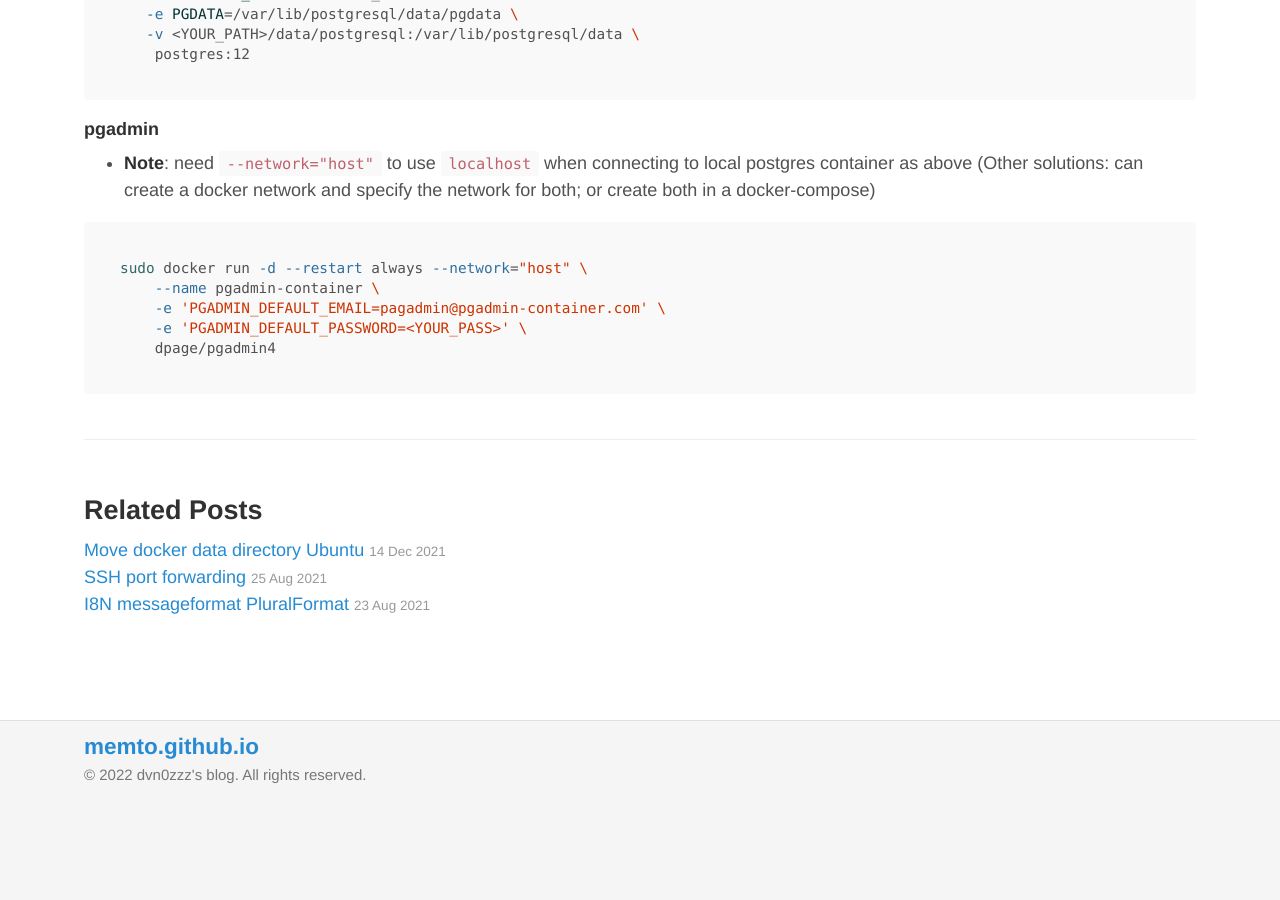
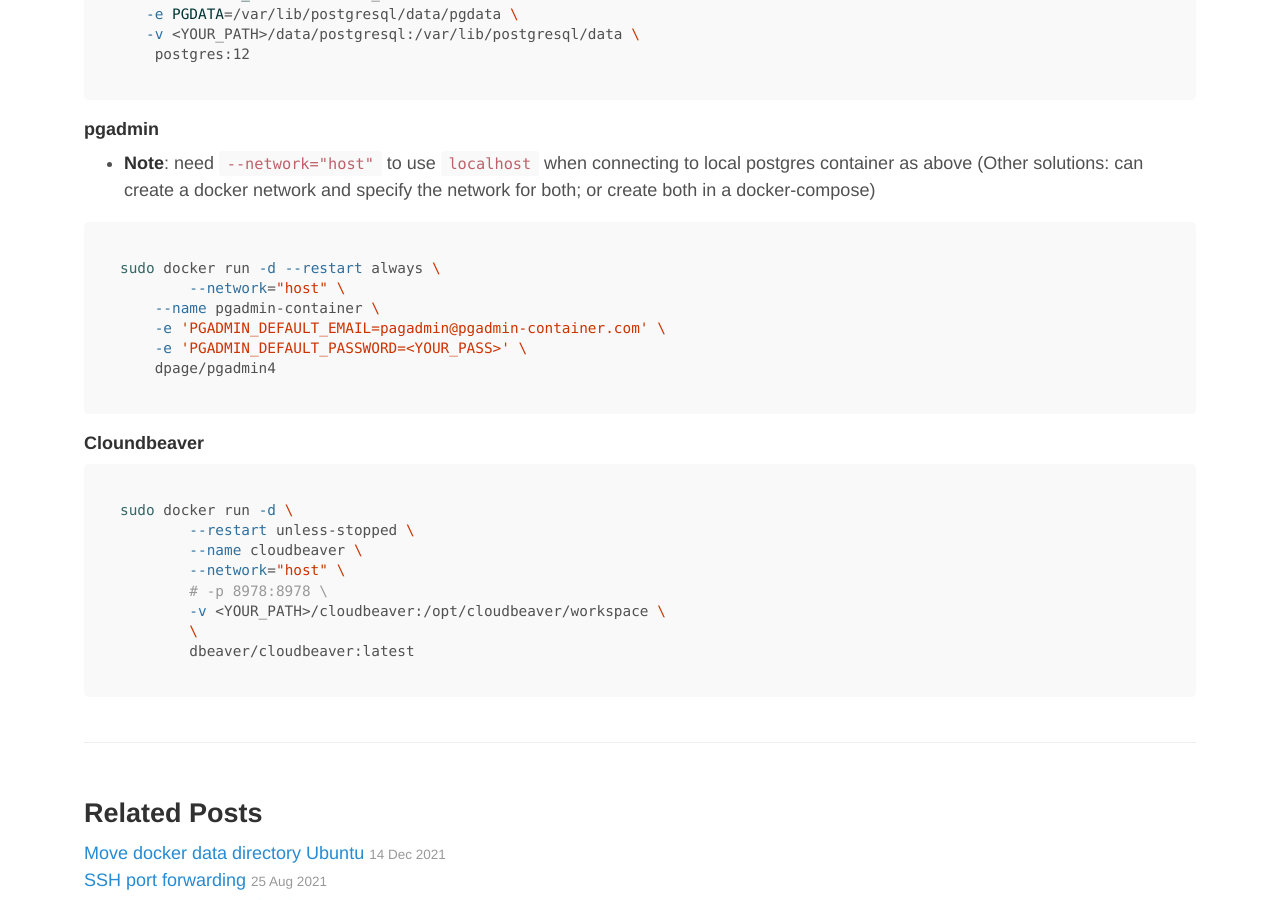
Before and after one commit to memto/memto.github.io, a Jekyll site: the page built from _posts/2022-01-12-some-docker-from-command-line.md, in a window 1280 px wide and 900 px high, scrolled down 395 px. Built offline with Jekyll 4.4.1, drawn with Linux system fonts in a browser that asks for light colours; nearby versions of some CDN libraries; comment, search, counter and statistics services are not loaded; before the commit the page ends 1195 px from its top, so only the background shows below that.

Commit message:
Update 2022-01-12-some-docker-from-command-line.md

````diff
--- a/_posts/2022-01-12-some-docker-from-command-line.md
+++ b/_posts/2022-01-12-some-docker-from-command-line.md
@@ -28,9 +28,23 @@ sudo docker run -d --restart always \
 - **Note**: need `--network="host"` to use `localhost` when connecting to local postgres container as above (Other solutions: can create a docker network and specify the network for both; or create both in a docker-compose)
 
 ```bash
-sudo docker run -d --restart always --network="host" \
+sudo docker run -d --restart always \
+	--network="host" \
     --name pgadmin-container \
     -e 'PGADMIN_DEFAULT_EMAIL=pagadmin@pgadmin-container.com' \
     -e 'PGADMIN_DEFAULT_PASSWORD=<YOUR_PASS>' \
     dpage/pgadmin4
 ```
+
+#### Cloundbeaver
+
+```bash
+sudo docker run -d \
+	--restart unless-stopped \
+	--name cloudbeaver \
+	--network="host" \
+	# -p 8978:8978 \
+	-v <YOUR_PATH>/cloudbeaver:/opt/cloudbeaver/workspace \
+ 	\
+	dbeaver/cloudbeaver:latest
+```
````
